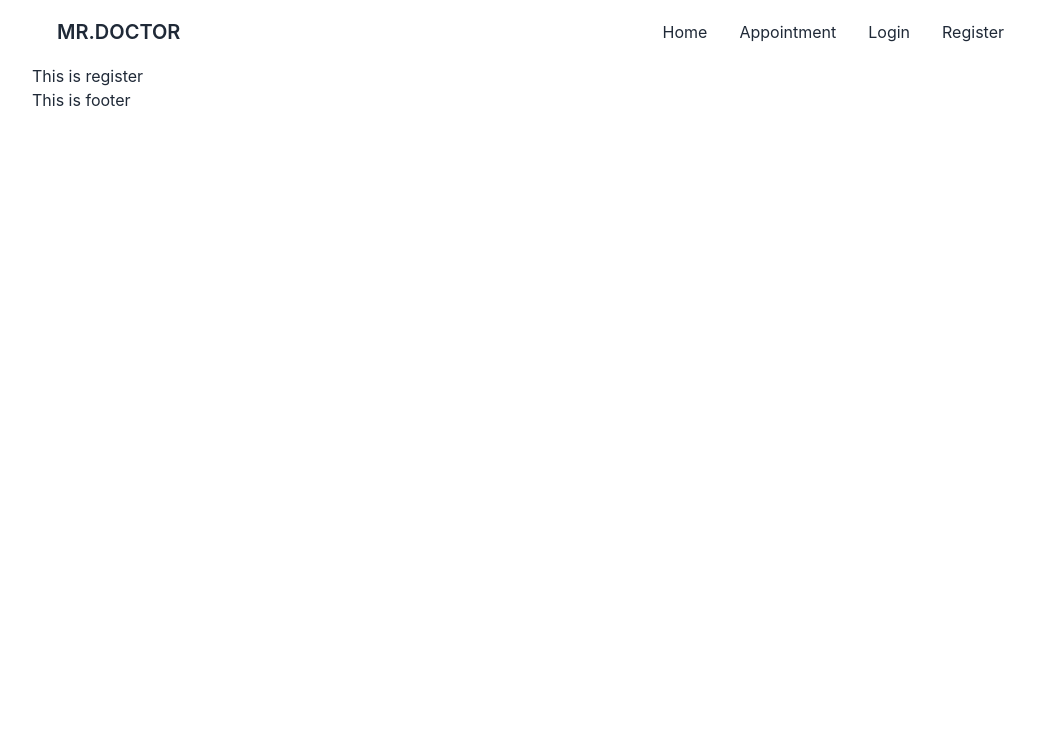
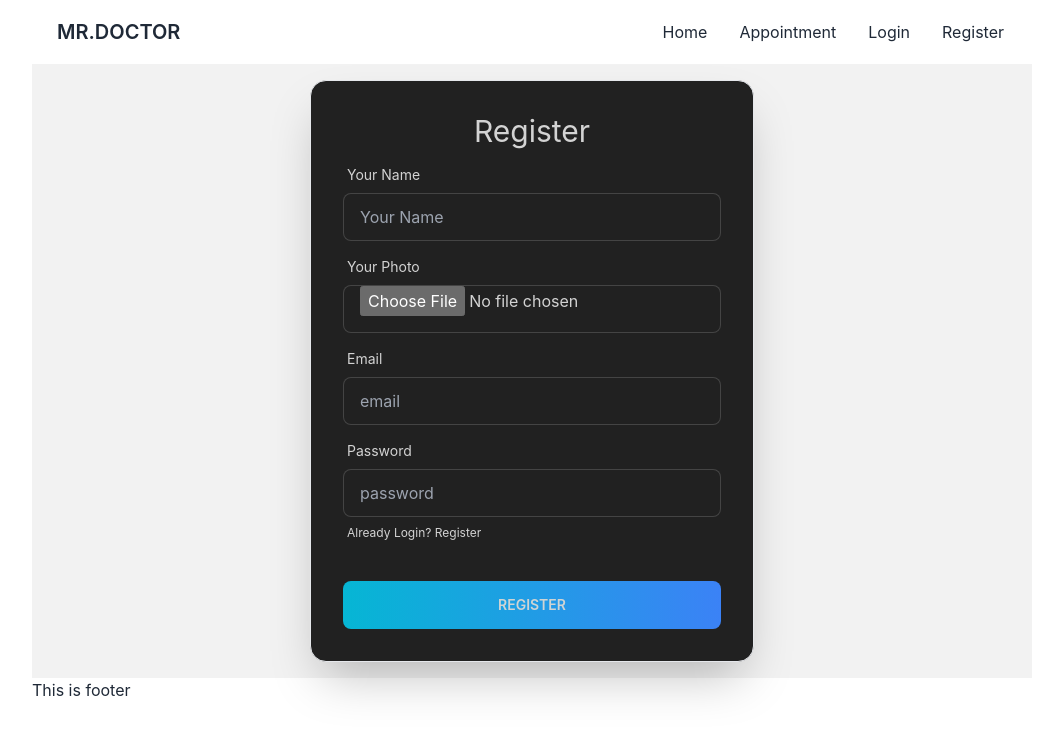
Before and after one commit to Abdur-Nur-Tushar-Irfan/mr.doctor, a React (Create React App) app: page /register in a window 1280 px wide. Shown: the top 734 px of the page, without its empty margins (108-1171 px from the left). Built offline with nearby package versions, Linux system fonts and the light colour scheme.

Commit message:
login and register added

```diff
--- a/package.json
+++ b/package.json
@@ -11,7 +11,7 @@
     "react": "^18.2.0",
     "react-day-picker": "^8.4.1",
     "react-dom": "^18.2.0",
-    "react-hook-form": "^7.41.5",
+    "react-hook-form": "^7.42.1",
     "react-router-dom": "^6.6.2",
     "react-scripts": "5.0.1",
     "web-vitals": "^2.1.4"
--- /dev/null
+++ b/src/Firebase/firebase.init.js
@@ -0,0 +1,18 @@
+// Import the functions you need from the SDKs you need
+import { initializeApp } from "firebase/app";
+// TODO: Add SDKs for Firebase products that you want to use
+// https://firebase.google.com/docs/web/setup#available-libraries
+
+// Your web app's Firebase configuration
+const firebaseConfig = {
+  apiKey: process.env.REACT_APP_apiKey,
+  authDomain: process.env.REACT_APP_authDomain,
+  projectId: process.env.REACT_APP_projectId,
+  storageBucket: process.env.REACT_APP_storageBucket,
+  messagingSenderId: process.env.REACT_APP_messagingSenderId,
+  appId: process.env.REACT_APP_appId
+};
+
+// Initialize Firebase
+const app = initializeApp(firebaseConfig);
+export default app;
--- a/src/Pages/Appointment/AvailableAppointment/AvailableAppointment.js
+++ b/src/Pages/Appointment/AvailableAppointment/AvailableAppointment.js
@@ -29,6 +29,7 @@ const AvailableAppointment = ({ selectedDate }) => {
                 <BookingModal
                 treatment={treatment}
                 selectedDate={selectedDate}
+                setTreatment={setTreatment}
 
 
                 ></BookingModal>
--- a/src/Pages/Appointment/BookingModal/BookingModal.js
+++ b/src/Pages/Appointment/BookingModal/BookingModal.js
@@ -1,9 +1,28 @@
 import { format } from 'date-fns';
 import React from 'react';
 
-const BookingModal = ({ treatment, selectedDate }) => {
+const BookingModal = ({ treatment, selectedDate,setTreatment }) => {
     const { name, slots } = treatment
     const date = format(selectedDate, 'PP')
+    const handleBooking=(event)=>{
+        event.preventDefault();
+        const form=event.target;
+        const name=form.name.value;
+        const email=form.email.value;
+        const slot=form.slot.value;
+        const phone=form.phone.value;
+
+        const booking={
+            date,
+            name,
+            email,
+            slot,
+            phone
+        }
+        setTreatment(null)
+        console.log(booking)
+    }
+
     return (
         <div>
             <input type="checkbox" id="Booking-modal" className="modal-toggle" />
@@ -11,16 +30,16 @@ const BookingModal = ({ treatment, selectedDate }) => {
                 <div className="modal-box relative">
                     <label htmlFor="Booking-modal" className="btn btn-sm btn-circle absolute right-2 top-2">✕</label>
                     <h3 className="text-lg font-bold">{name}</h3>
-                    <form className='grid grid-cols-1 mt-10 gap-3'>
+                    <form onSubmit={handleBooking} className='grid grid-cols-1 mt-10 gap-3'>
                         <input type="text" disabled value={date} className="input input-bordered" />
-                        <select className="select select-bordered w-full">
+                        <select name='slot' className="select select-bordered w-full">
                             {
                                 slots?.map(slot=><option value={slot}>{slot}</option>)
                             }
                         </select>
-                        <input type="text" placeholder="Type here" className="input input-bordered" />
-                        <input type="text" placeholder="Type here" className="input input-bordered" />
-                        <input type="text" placeholder="Type here" className="input input-bordered" />
+                        <input name='name' type="text" placeholder="Your Name" className="input input-bordered" />
+                        <input name='email' type="email" placeholder="Email" className="input input-bordered" />
+                        <input name='phone' type="phone" placeholder="Your Phone" className="input input-bordered" />
                         <input type='submit' value='Submit' className="border-none btn bg-gradient-to-r from-cyan-500 to-blue-500" />
                     </form>
                 </div>
--- a/src/Pages/Login/Login.js
+++ b/src/Pages/Login/Login.js
@@ -1,9 +1,46 @@
 import React from 'react';
+import { useForm } from 'react-hook-form';
+import { Link } from 'react-router-dom';
 
 const Login = () => {
+    const { register, formState: { errors }, handleSubmit } = useForm();
+    const handleLogin=data=>{
+        console.log(data)
+    }
     return (
-        <div>
-            <h1>This is login</h1>
+        <div className="hero bg-base-200">
+            <div className="hero-content flex-col lg:flex-row-reverse">
+                <div className="card flex-shrink-0 w-full border shadow-2xl" data-theme="halloween">
+
+                    <form onSubmit={handleSubmit(handleLogin)} className="card-body">
+                    <h1 className='text-center text-3xl'>Login</h1>
+                        <div className="form-control">
+                            <label className="label">
+                                <span className="label-text required:">Email</span>
+                            </label>
+                            <input type="text" {...register("email", { required: true })} placeholder="email" className="input input-bordered" />
+                            {errors.email?.type === 'required' && <p className='text-red-700 mt-2'>Email is required</p>}
+                        </div>
+                        <div className="form-control">
+                            <label className="label">
+                                <span className="label-text required:">Password</span>
+                            </label>
+                            <input type="text"  {...register("password", { required: true })} placeholder="password" className="input input-bordered" />
+                            {errors.email?.type === 'required' && <p className='text-red-700 mt-2'>Password is required</p>}
+                            <label className="label">
+                                <p className="label-text-alt">Already register? <Link to='/register' className=' link link-hover'>Register</Link> </p>
+                            </label>
+                        </div>
+                        <div className="form-control mt-6">
+                            <button className="btn border-none bg-gradient-to-r from-cyan-500 to-blue-500">Login</button>
+                        </div>
+                        <div className="divider">OR</div>
+                        <div className="form-control">
+                            <button className="btn btn-outline">CONTINUE WITH GOOGLE</button>
+                        </div>
+                    </form>
+                </div>
+            </div>
         </div>
     );
 };
--- a/src/Pages/Register/Register.js
+++ b/src/Pages/Register/Register.js
@@ -1,9 +1,65 @@
 import React from 'react';
+import { useForm } from 'react-hook-form';
+import { Link } from 'react-router-dom';
 
 const Register = () => {
+    const { register, formState: { errors }, handleSubmit } = useForm();
+    const handleRegister = data => {
+        console.log(data)
+    }
     return (
-        <div>
-            <h1>This is register</h1>
+        <div className="hero bg-base-200">
+            <div className="hero-content flex-col lg:flex-row-reverse">
+                <div className="card flex-shrink-0 w-full border shadow-2xl" data-theme="halloween">
+
+                    <form onSubmit={handleSubmit(handleRegister)} className="card-body ">
+                    <h1 className='text-center text-3xl'>Register</h1>
+                        <div className="form-control">
+                            <label className="label">
+                                <span className="label-text">Your Name</span>
+                            </label>
+                            <input type="text" {...register("name", { required: true })} placeholder="Your Name" className="input input-bordered" />
+                            {errors.name?.type === 'required' && <p className='text-red-700 mt-2'>Name is required</p>}
+                        </div>
+                        <div className="form-control">
+                            <label className="label">
+                                <span className="label-text">Your Photo</span>
+                            </label>
+                            <input type="file"  {...register("photo", { required: true })} placeholder="Your Photo" className="input input-bordered" />
+                            {errors.photo?.type === 'required' && <p className='text-red-700 mt-2'>Photo is required</p>}
+                        </div>
+                        <div className="form-control">
+                            <label className="label">
+                                <span className="label-text">Email</span>
+                            </label>
+                            <input type="text"  {...register("email", { required: true })} placeholder="email" className="input input-bordered" />
+                            {errors.name?.type === 'required' && <p className='text-red-700 mt-2'>Name is required</p>}
+                        </div>
+                        <div className="form-control">
+                            <label className="label">
+                                <span className="label-text">Password</span>
+                            </label>
+                            <input type="text"
+                                {...register("password",
+                                    {
+                                        required: true, minLength:
+                                        {
+                                            value: 6,
+                                            message: 'Password must be 6 character'
+                                        }
+                                    })}
+                                placeholder="password" className="input input-bordered" />
+                            {errors.password?.type === 'required' && <p className='text-red-600 mt-2'>Password is required</p>}
+                            <label className="label">
+                                <p className="label-text-alt">Already Login? <Link to='/login' className=' link link-hover'>Register</Link> </p>
+                            </label>
+                        </div>
+                        <div className="form-control mt-6">
+                            <button className="btn border-none bg-gradient-to-r from-cyan-500 to-blue-500">Register</button>
+                        </div>
+                    </form>
+                </div>
+            </div>
         </div>
     );
 };
```
Also changed, not shown: 1 other file (tests, documents, lock files or other folders).
